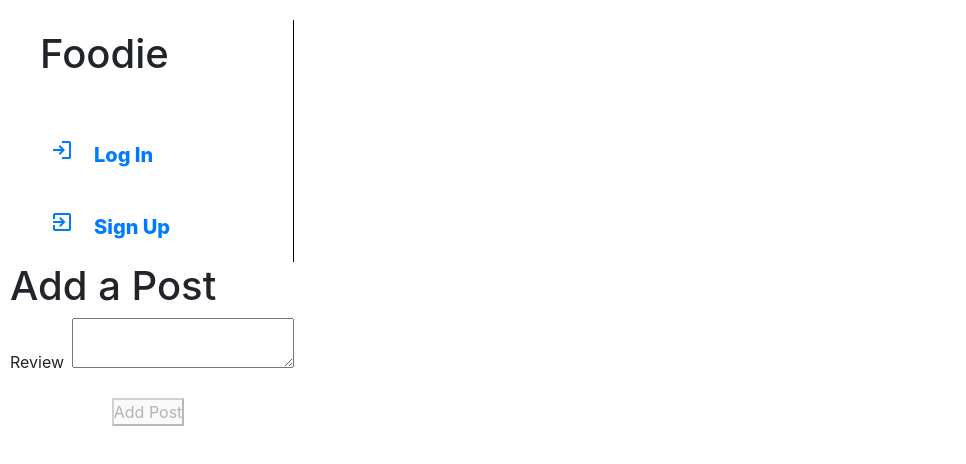
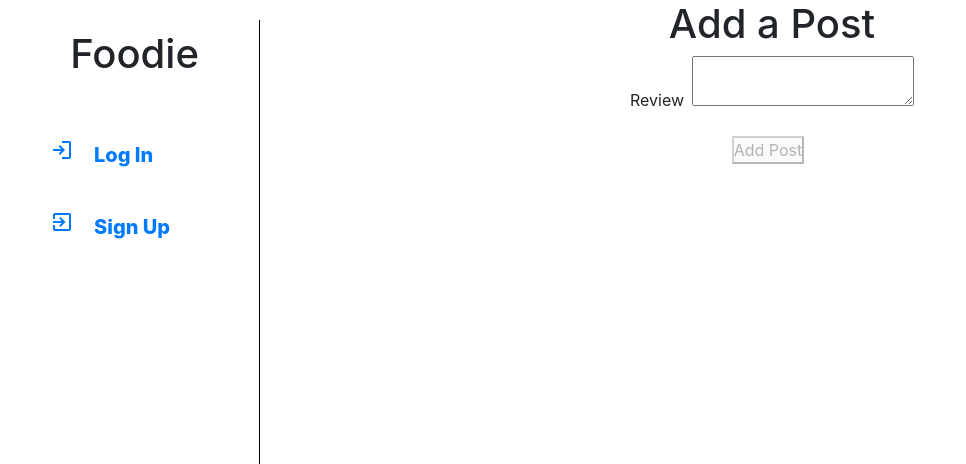
Before and after one commit to jmeirink/foodie-front-end, a React (Create React App) app: page /add in a window 1280 px wide. Shown: the top 464 px of the page, without its empty margins (0-966 px from the left). Built offline with nearby package versions, Linux system fonts and the light colour scheme; no server answers.

Commit message:
add basic profile stub and styling change

```diff
--- a/src/App.css
+++ b/src/App.css
@@ -26,3 +26,32 @@
     color: var(--secondary-dark);
     margin-bottom: 5vmin;
   }
+
+  body {
+    display: flex;
+    margin: 0px;
+    flex-direction: row;
+
+  }
+
+  #root {
+    display: flex;
+    flex-direction: row;
+  }
+
+  .content {
+    display: flex;
+    flex-direction: column;
+    width: 80vw;
+    justify-items: center;
+  }
+
+  h1 {
+    text-align: center;
+  }
+
+  .card {
+    width: 40vw;
+    margin-left: 20vw;
+    margin-top: 5vh;
+  }
--- a/src/App.jsx
+++ b/src/App.jsx
@@ -10,7 +10,6 @@ import AddPost from './pages/AddPost/AddPost'
 import * as postService from './services/postService'
 import PostList from './pages/PostList/PostList'
 import RestaurantSearch from './pages/RestaurantSearch/RestaurantSearch'
-
 import EditPost from './pages/EditPost/EditPost'
 import ProfileDetails from './pages/ProfileDetails/ProfileDetails'
 
@@ -66,6 +65,7 @@ const App = () => {
   return (
     <>
       <NavBar user={user} handleLogout={handleLogout} />
+      <div className='content'>
       <Routes>
         <Route path="/add" element={
           <AddPost
@@ -106,6 +106,7 @@ const App = () => {
           }
         />
       </Routes>
+      </div>
     </>
   )
 }
--- a/src/pages/PostList/PostList.jsx
+++ b/src/pages/PostList/PostList.jsx
@@ -1,4 +1,5 @@
 import PostCard from "../../components/PostCard/PostCard";
+import styles from "../../../src/App.css"
 
 const PostList = (props) => {
     return (
```
